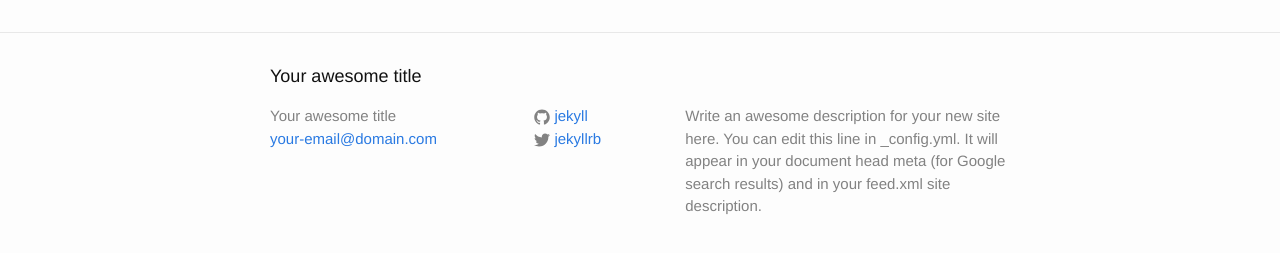
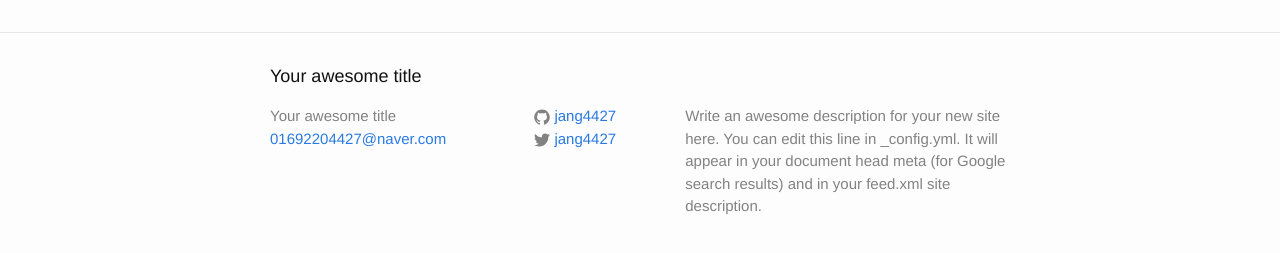
Before and after one commit to jang4427/jang4427.github.io, a Jekyll site: the page built from index.html, in a window 1280 px wide. Shown: the part 264-517 px from the top of the page. Built offline with Jekyll 4.4.1, drawn with Linux system fonts in a browser that asks for light colours.

Commit message:
Update _config.yml

```diff
--- a/_config.yml
+++ b/_config.yml
@@ -1,14 +1,14 @@
 # Site settings
 title: Your awesome title
-email: your-email@domain.com
+email: 01692204427@naver.com
 description: > # this means to ignore newlines until "baseurl:"
   Write an awesome description for your new site here. You can edit this
   line in _config.yml. It will appear in your document head meta (for
   Google search results) and in your feed.xml site description.
-baseurl: "" # the subpath of your site, e.g. /blog/
-url: "http://yourdomain.com" # the base hostname & protocol for your site
-twitter_username: jekyllrb
-github_username:  jekyll
+baseurl: "/blog" # the subpath of your site, e.g. /blog/
+url: "http://jang4427.github.io" # the base hostname & protocol for your site
+twitter_username: jang4427
+github_username:  jang4427
 
 # Build settings
 markdown: kramdown
```
